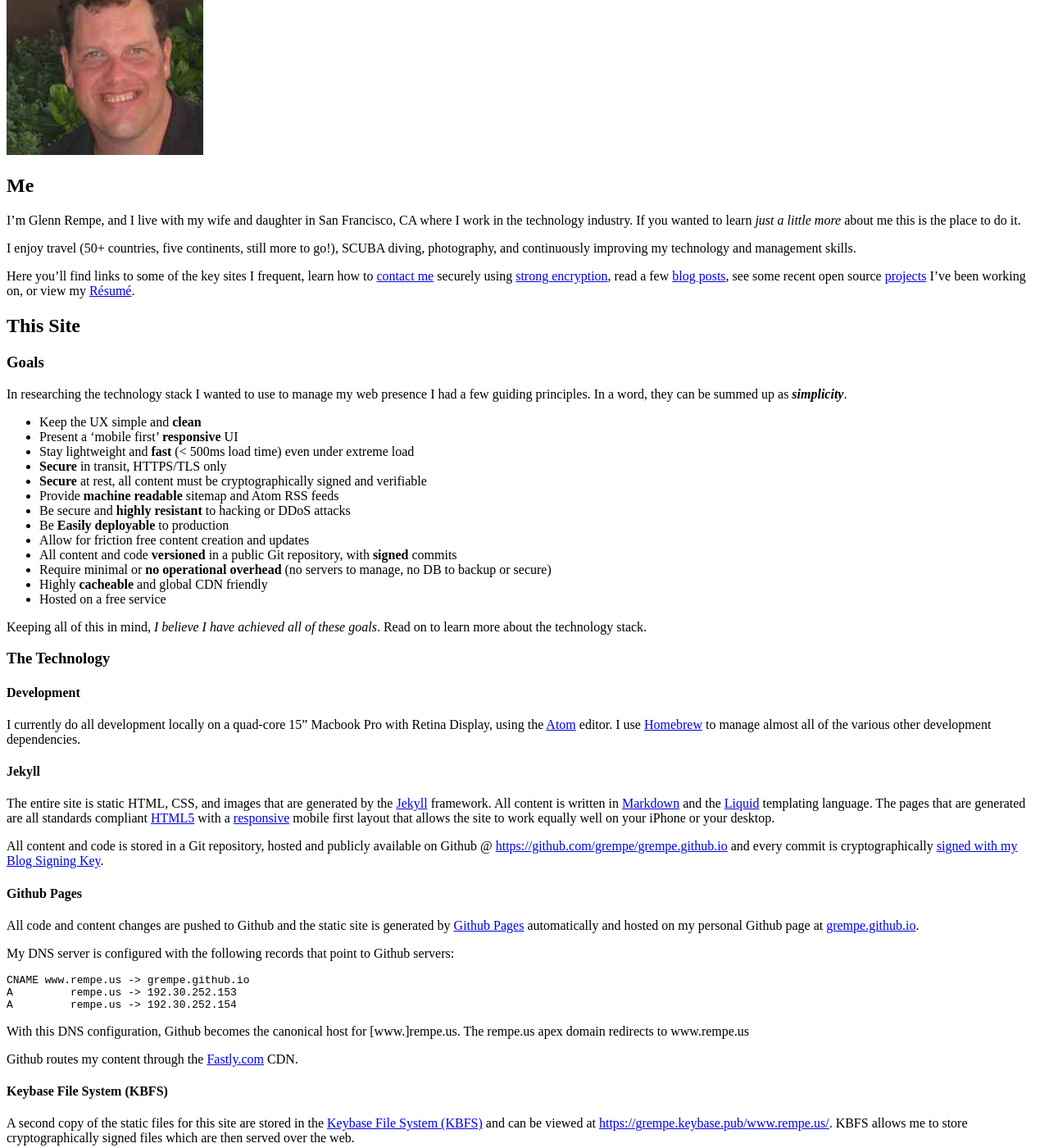
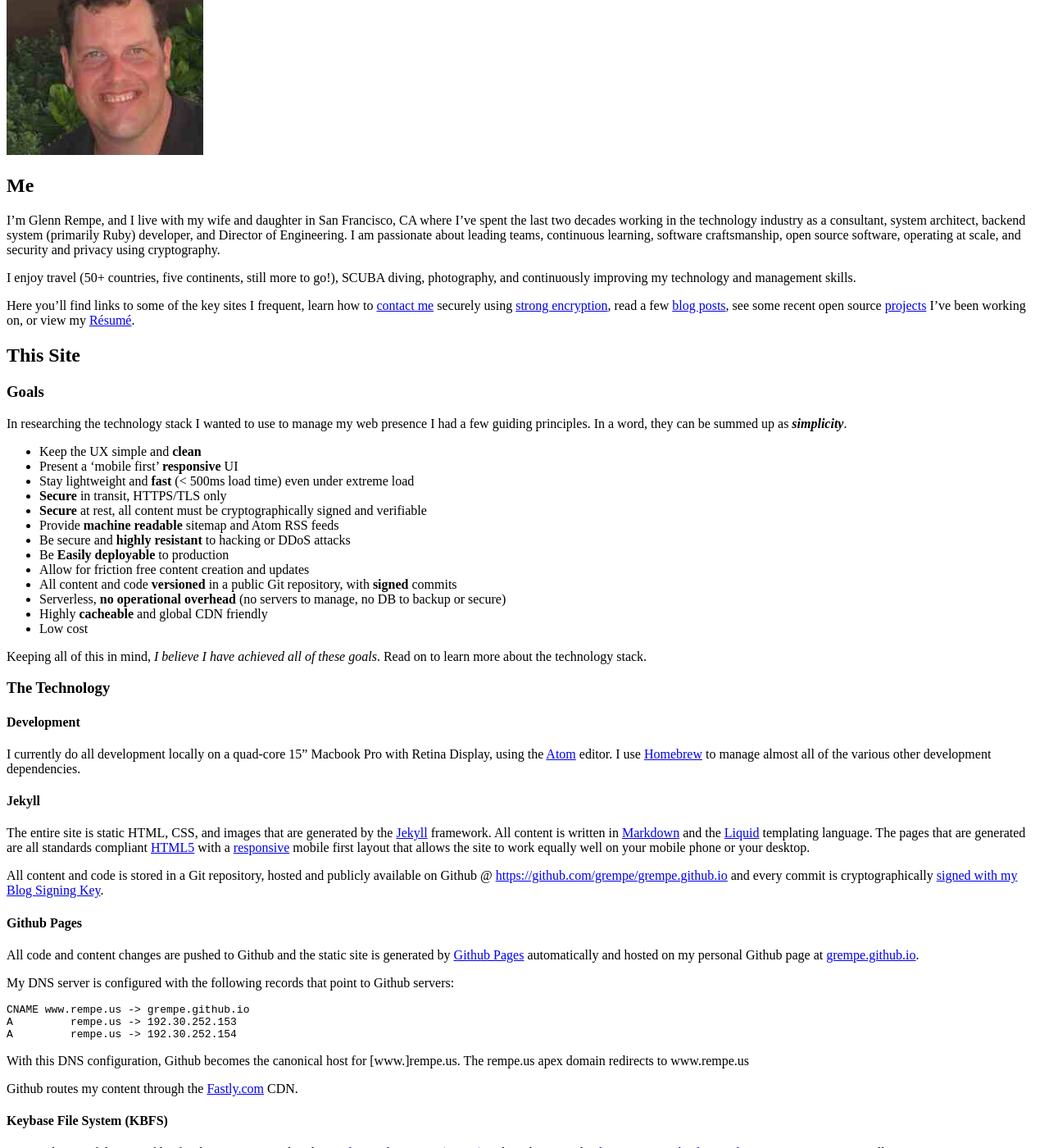
Before and after one commit to grempe/grempe.github.io, a Jekyll site: the page built from _pages/about.md, in a window 1280 px wide and 1400 px high, scrolled down 1232 px. Shown: the whole window at 82% size. Built offline with Jekyll 4.4.1, drawn with Linux system fonts in a browser that asks for light colours; some of the changed text lies outside the part shown.

Commit message:
Update about page

```diff
--- a/_pages/about.md
+++ b/_pages/about.md
@@ -7,11 +7,14 @@ permalink: /about/
 ## Me
 
 I'm Glenn Rempe, and I live with my wife and daughter in San Francisco, CA where
-I work in the technology industry. If you wanted to learn *just a little more* about
-me this is the place to do it.
+I've spent the last two decades working in the technology industry as a consultant,
+system architect, backend system (primarily Ruby) developer, and Director of
+Engineering. I am passionate about leading teams, continuous learning,
+software craftsmanship, open source software, operating at scale, and
+security and privacy using cryptography.
 
-I enjoy travel (50+ countries, five continents, still more to go!), SCUBA diving, photography,
-and continuously improving my technology and management skills.
+I enjoy travel (50+ countries, five continents, still more to go!), SCUBA diving,
+photography, and continuously improving my technology and management skills.
 
 Here you'll find links to some of the key sites I frequent, learn how
 to [contact me]({{ "/contact/" | relative_url }}) securely using [strong encryption]({{ "/keys/" | relative_url }}),
@@ -35,9 +38,9 @@ had a few guiding principles. In a word, they can be summed up as ***simplicity*
 * Be **Easily deployable** to production
 * Allow for friction free content creation and updates
 * All content and code **versioned** in a public Git repository, with **signed** commits
-* Require minimal or **no operational overhead** (no servers to manage, no DB to backup or secure)
+* Serverless, **no operational overhead** (no servers to manage, no DB to backup or secure)
 * Highly **cacheable** and global CDN friendly
-* Hosted on a free service
+* Low cost
 
 Keeping all of this in mind, *I believe I have achieved all of these goals*. Read on
 to learn more about the technology stack.
@@ -59,7 +62,8 @@ The entire site is static HTML, CSS, and images that are generated by the
 [Liquid](https://github.com/Shopify/liquid/wiki) templating language. The pages
 that are generated are all standards compliant [HTML5](https://en.wikipedia.org/wiki/HTML5)
 with a [responsive](https://en.wikipedia.org/wiki/Responsive_web_design) mobile
-first layout that allows the site to work equally well on your iPhone or your desktop.
+first layout that allows the site to work equally well on your mobile phone or
+your desktop.
 
 All content and code is stored in a Git repository, hosted and publicly available
 on Github @ [https://github.com/grempe/grempe.github.io](https://github.com/grempe/grempe.github.io)
@@ -109,9 +112,8 @@ Using CloudFlare SSL/TLS certificates I am able to achieve an [**A+** SSL/TLS te
 rating from Qualys SSL Labs](https://www.ssllabs.com/ssltest/analyze.html?d=rempe.us&latest)
 for both IPv4 and IPv6 connections to [www.]rempe.us.
 
-The entire website is also secured with a strict [Content Security Policy](http://www.html5rocks.com/en/tutorials/security/content-security-policy/) that enforces that
-all page assets (HTML, CSS, images, fonts, JavaScript, etc.) are served by the same origin
-server, and all inline scripts and styles are prohibited.
+The entire website is also secured with a strict [Content Security Policy](http://www.html5rocks.com/en/tutorials/security/content-security-policy/)
+that enforces that all page assets can only be served from the host server.
 
 #### Proof of Ownership
 
```
Also changed, not shown: other parts of _pages/about.md (+1 -2 lines).
